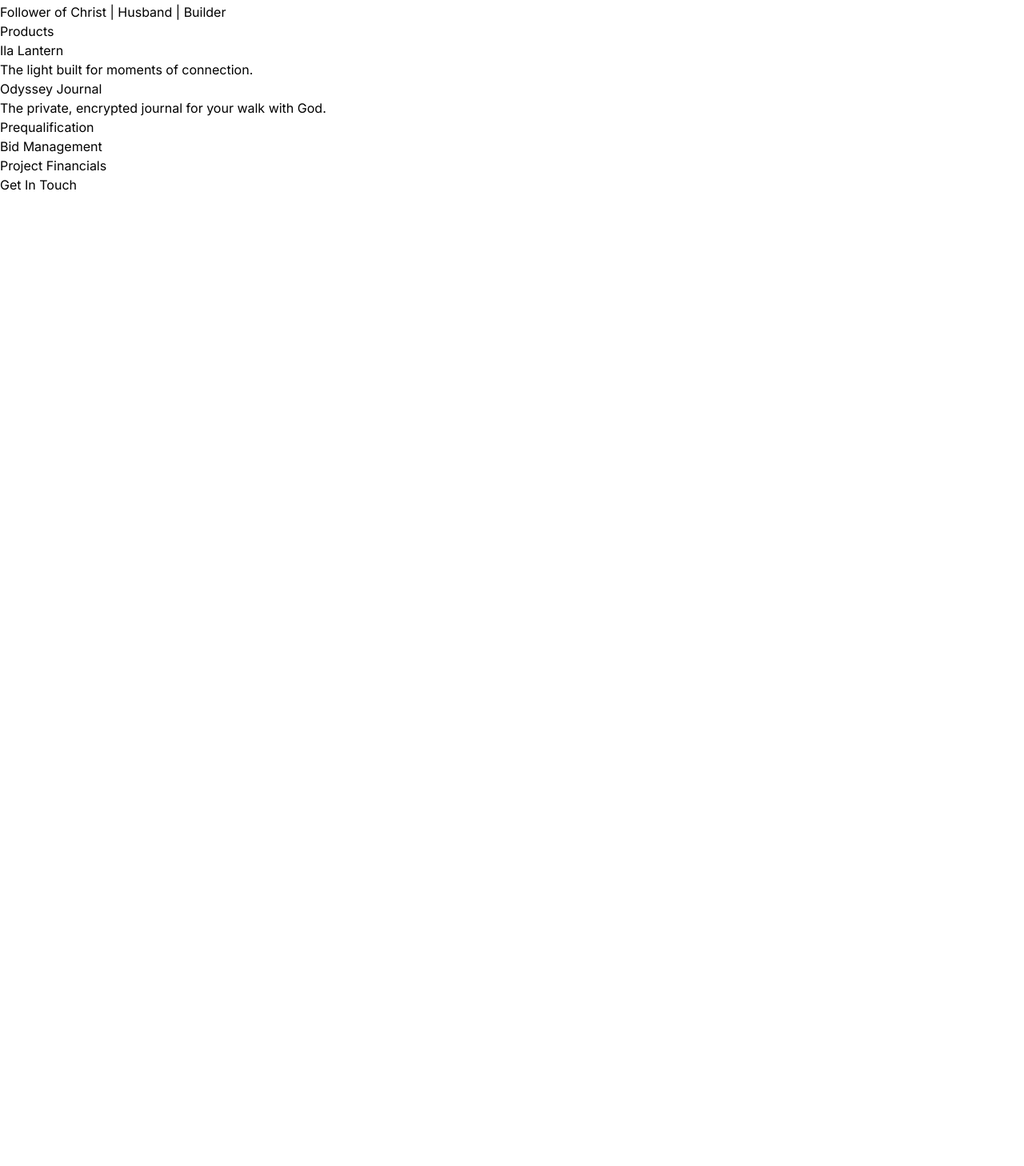
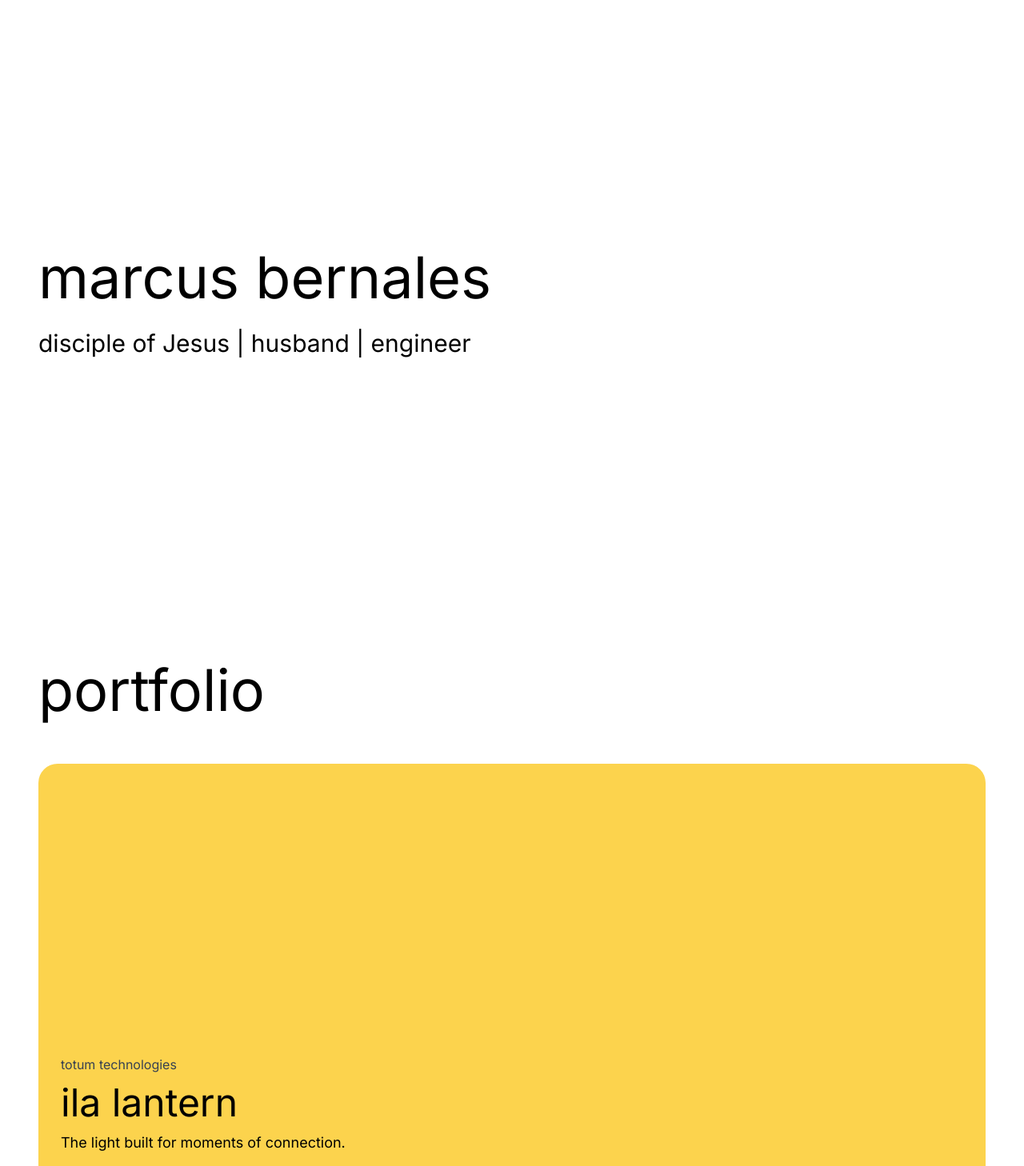
Before and after one commit to mboperator/portfolio, a Next.js app: page / in a window 1280 px wide. Shown: the part 21-1479 px from the top of the page at 80% size. Before the commit the page ends 800 px from the top, so only its background shows below. Built offline with nearby package versions, Linux system fonts and the light colour scheme.

Commit message:
Separated concerns and wrote out landing page initial structure

```diff
--- a/src/app/layout.tsx
+++ b/src/app/layout.tsx
@@ -5,8 +5,8 @@ import "./globals.css";
 const inter = Inter({ subsets: ["latin"] });
 
 export const metadata: Metadata = {
-  title: "Create Next App",
-  description: "Generated by create next app",
+  title: "Marcus Bernales",
+  description: "Disciple of Jesus | Husband | Builder",
 };
 
 export default function RootLayout({
--- a/src/app/page.tsx
+++ b/src/app/page.tsx
@@ -1,60 +1,31 @@
-import Image from "next/image";
-import {Key} from "react";
+import {PRODUCTS} from "@/data";
+import {Product} from "@/types";
 
-type Product = {
-  slug: Key
-  name: String
-  description: String
+function ProductCard(props: { product: Product }) {
+  return <div className="py-7 h-2/3vh flex flex-col justify-end bg-amber-300 my-7 p-7 rounded-3xl">
+    <h4 className="text-gray-700 mb-3">{props.product.organization.toLowerCase()}</h4>
+    <h2 className="text-5xl">{props.product.name.toLowerCase()}</h2>
+    <p className="text-lg pt-3 pb-3">{props.product.description}</p>
+  </div>;
 }
-
-const PRODUCTS: Product[] = [
-  {
-    slug: 'ila-lantern',
-    name: 'Ila Lantern',
-    description: 'The light built for moments of connection.'
-  },
-  {
-    slug: 'odyssey-journal',
-    name: 'Odyssey Journal',
-    description: 'The private, encrypted journal for your walk with God.'
-  },
-  {
-    slug: 'prequalification',
-    name: 'Prequalification',
-    description: '',
-  },
-  {
-    slug: 'bid-management',
-    name: 'Bid Management',
-    description: '',
-  },
-  {
-    slug: 'project-financials',
-    name: 'Project Financials',
-    description: ''
-  }
-]
 
 export default function Home() {
   return (
     <main className="">
-      <section>
-        <h1>Marcus Bernales</h1>
-        <h2>Follower of Christ | Husband | Builder</h2>
+      <section className="h-screen flex flex-col justify-center p-12">
+        <h1 className="text-7xl mb-7">marcus bernales</h1>
+        <h2 className="text-3xl">disciple of Jesus | husband | engineer</h2>
       </section>
-      <section>
-        <h1>Products</h1>
+      <section className="min-h-screen flex flex-col p-12">
+        <h1 className="text-7xl mb-7">portfolio</h1>
         <div>
           {PRODUCTS.map(product => (
-            <div key={product.slug}>
-              <h2>{product.name}</h2>
-              <p>{product.description}</p>
-            </div>
+            <ProductCard key={product.slug} product={product}/>
           ))}
         </div>
       </section>
-      <section>
-        <h1>Get In Touch</h1>
+      <section className="h-screen flex flex-col p-12">
+        <h1 className="text-7xl">get in touch</h1>
       </section>
     </main>
   );
--- /dev/null
+++ b/src/data.ts
@@ -0,0 +1,60 @@
+import {Product} from "@/types";
+
+export const PRODUCTS: Product[] = [
+  {
+    slug: 'ila-lantern',
+    organization: 'Totum Technologies',
+    name: 'Ila Lantern',
+    description: 'The light built for moments of connection.',
+    platform: ['mobile'],
+    technologies: ['react-native', 'ble', 'mobx']
+  },
+  {
+    slug: 'redeemers-church-ventura',
+    organization: "Redeemer's Church Ventura",
+    name: "Redeemer's Church Ventura",
+    description: "The community app for my local church family.",
+    platform: ['mobile', 'web'],
+    technologies: ['react-native', 'ruby-on-rails', 'mobx']
+  },
+  {
+    slug: 'odyssey-journal',
+    organization: 'Totum Technologies',
+    name: 'Odyssey Journal',
+    description: "The private, encrypted journal for one's walk with God.",
+    platform: ['mobile', 'web'],
+    technologies: ['react-native', 'mobx']
+  },
+  {
+    slug: 'prequalification',
+    organization: 'Procore Technologies',
+    name: 'Prequalification',
+    description: "A single platform for assessing a company’s risk, putting together a plan, and inviting them onto construction projects.",
+    platform: ['web'],
+    technologies: ['react', 'ruby-on-rails', 'mobx']
+  },
+  {
+    slug: 'bid-management',
+    organization: 'Procore Technologies',
+    name: 'Bid Management',
+    description: 'A single platform for creating bid packages, expanding bid coverage, analyzing bids, and converting bids to subcontracts.',
+    platform: ['web'],
+    technologies: ['react', 'ruby-on-rails', 'mobx']
+  },
+  {
+    slug: 'project-financials',
+    organization: 'Procore Technologies',
+    name: 'Project Financials',
+    description: 'A solution that makes it easier to collaboratively manage accurate budgets in one, accurate source of truth.',
+    platform: ['web'],
+    technologies: ['react', 'ruby-on-rails', 'redux']
+  },
+  {
+    slug: 'core',
+    organization: 'Procore Technologies',
+    name: 'CORE React Component Library',
+    description: 'CORE React is a React implemenation of Procore\'s design guidelines.',
+    platform: ['web'],
+    technologies: ['react', 'sass']
+  },
+]
--- /dev/null
+++ b/src/types.ts
@@ -0,0 +1,12 @@
+import {Key} from "react";
+
+export type Technology = String;
+type Platform = String;
+export type Product = {
+  slug: Key
+  organization: String
+  name: String
+  description: String
+  platform: Platform[]
+  technologies: Technology[]
+}
--- a/tailwind.config.ts
+++ b/tailwind.config.ts
@@ -8,12 +8,10 @@ const config: Config = {
   ],
   theme: {
     extend: {
-      backgroundImage: {
-        "gradient-radial": "radial-gradient(var(--tw-gradient-stops))",
-        "gradient-conic":
-          "conic-gradient(from 180deg at 50% 50%, var(--tw-gradient-stops))",
-      },
-    },
+      height: {
+        '2/3vh': '66vh',
+      }
+    }
   },
   plugins: [],
 };
```
